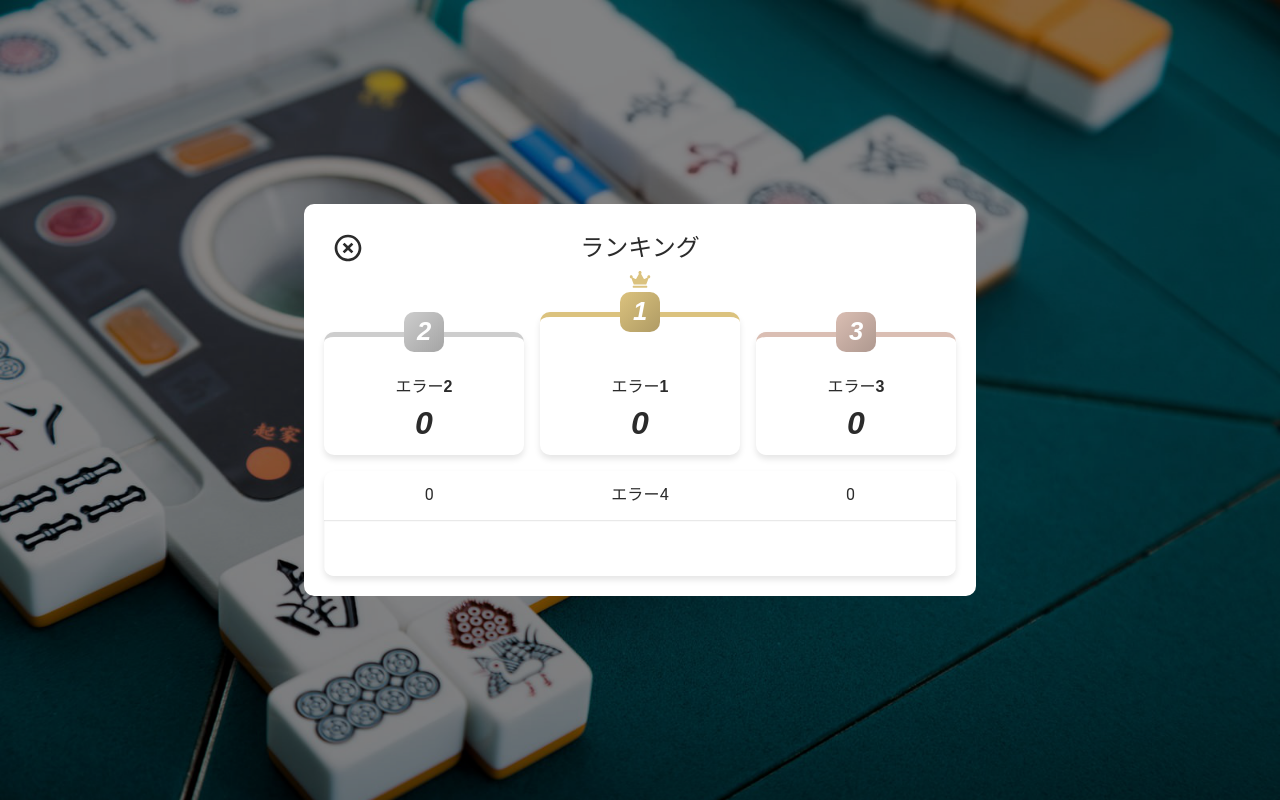
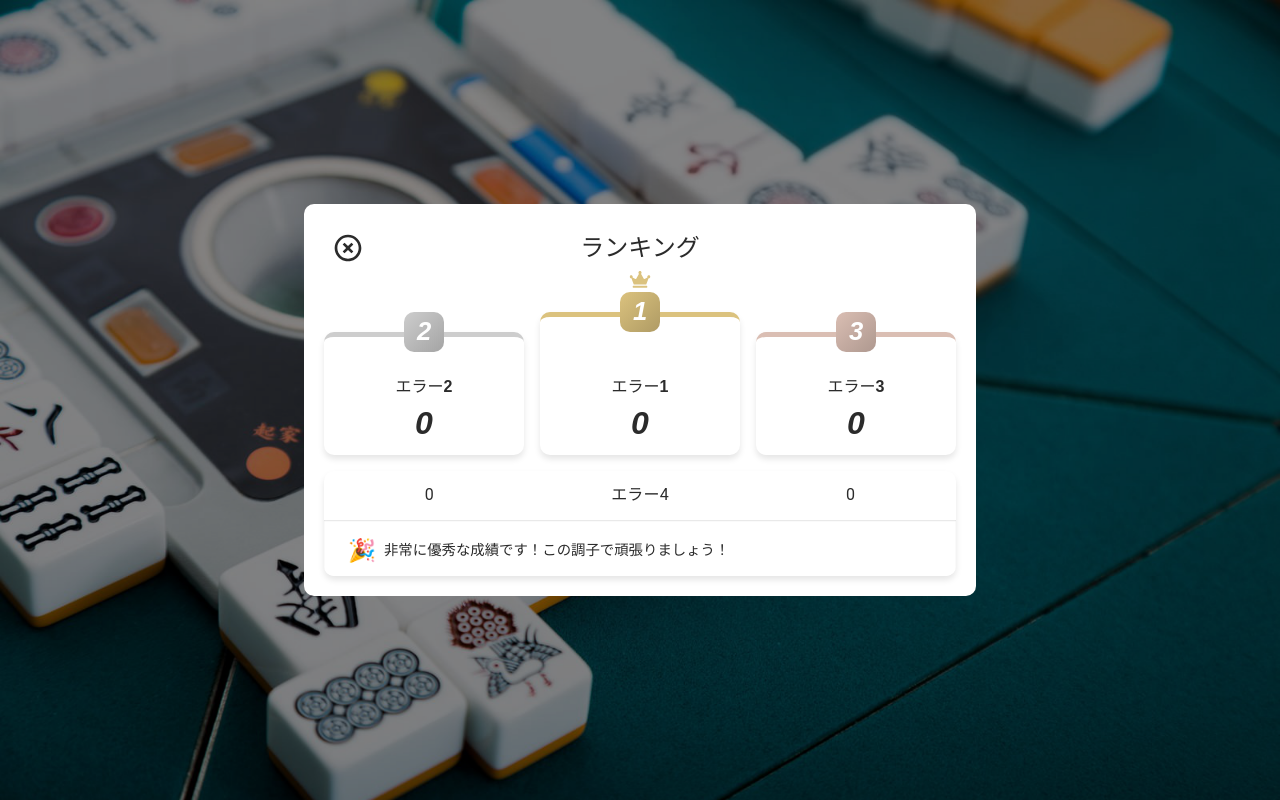
Before and after one commit to ut-code/hitori-mahjong, a React (Vite) app: page /result in a window 1280 px wide. Built offline with nearby package versions, Linux system fonts and the light colour scheme; no server answers.

Commit message:
3位以内でもメッセージを表示

```diff
--- a/src/pages/Result/RankingTable.tsx
+++ b/src/pages/Result/RankingTable.tsx
@@ -28,18 +28,14 @@ export default function RankingTable({ scores, myRank }: RankingTableProps) {
   };
   const bottomToolbar = (
     <div style={footerStyle}>
-      {myRank !== null && myRank <= 10 ? (
+      {myRank === null || myRank <= 10 ? ( //3位以内だとmyRankはnull
         <>
           <span style={footerEmojiStyle}>🎉</span>
           <span>非常に優秀な成績です！この調子で頑張りましょう！</span>
         </>
       ) : (
         <>
-          {myRank !== null && (
-            <>
-              <span>これから勉強していきましょう！</span>
-            </>
-          )}
+          <span>これから勉強していきましょう！</span>
         </>
       )}
     </div>
--- a/src/pages/Result/Result.tsx
+++ b/src/pages/Result/Result.tsx
@@ -43,6 +43,7 @@ export default function Result() {
           (player) => player.name === playerInfo.name,
         );
         if (myScore?.rank != null && myScore.rank > 3) {
+          //3位以内をsetMyRankするとエラーが返ってくる
           setMyRank(myScore.rank);
         }
       } catch (e) {
```
